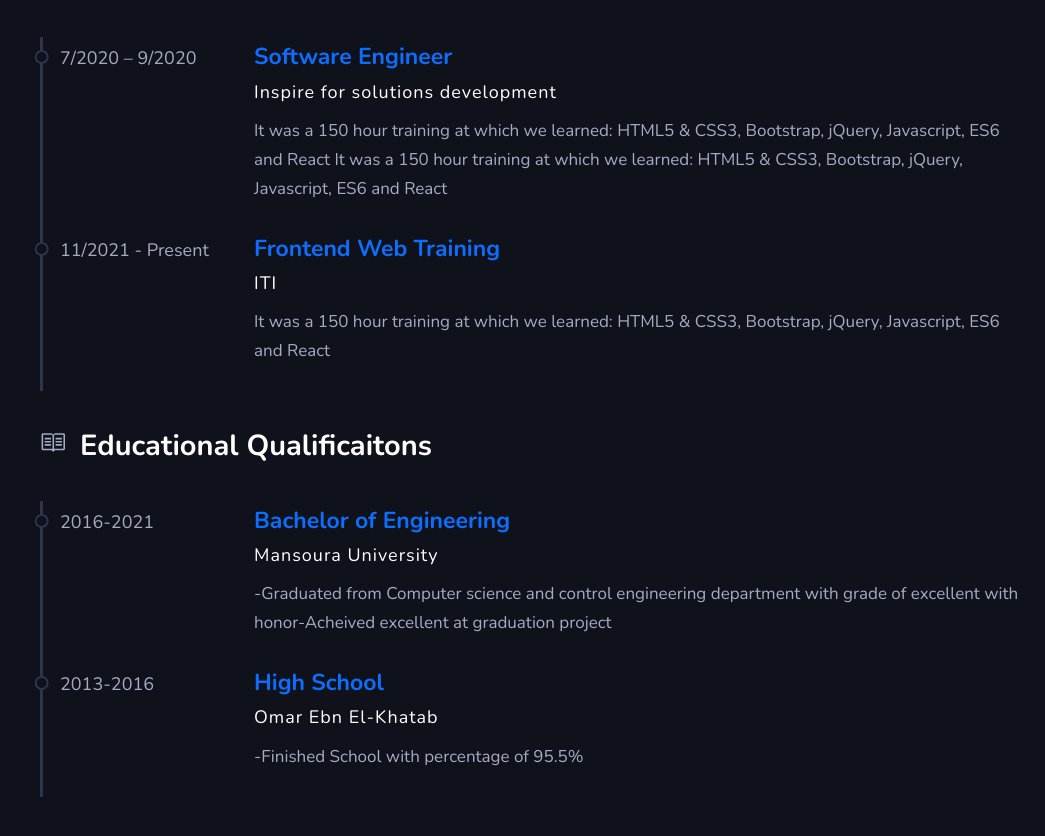
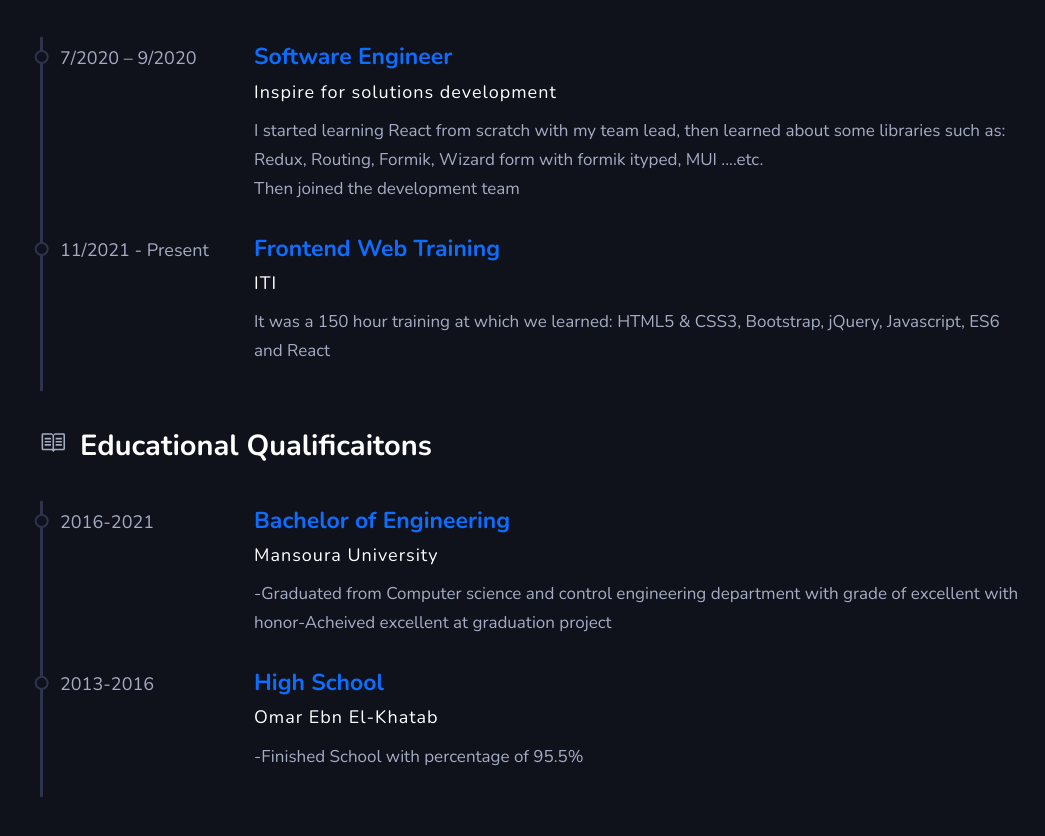
Before and after one commit to abdallahWahbah/Portfolio, a React (Create React App) app: page /Resume in a window 1280 px wide. Shown: the part 872-1708 px from the top of the page, without its empty margins (235-1280 px from the left). Built offline with nearby package versions, Linux system fonts and the light colour scheme.

Commit message:
Updating data

```diff
--- a/src/components/JsonData.js
+++ b/src/components/JsonData.js
@@ -134,8 +134,8 @@ export const workTimeline =
             role: "Software Engineer",
             company: "Inspire for solutions development",
             date: "7/2020 – 9/2020",
-            description: `It was a 150 hour training at which we learned: HTML5 & CSS3, Bootstrap, jQuery, Javascript, ES6 and React
-            It was a 150 hour training at which we learned: HTML5 & CSS3, Bootstrap, jQuery, Javascript, ES6 and React`
+            description: "I started learning React from scratch with my team lead, then learned about some libraries such as: Redux, Routing, Formik, Wizard form with formik ityped, MUI ....etc. \n"
+                        +"\nThen joined the development team"
         },
         {
             role: "Frontend Web Training",
--- a/src/components/Resume/Timeline.js
+++ b/src/components/Resume/Timeline.js
@@ -18,7 +18,7 @@ const Timeline = ({workTimeline}) =>
                         <div className='timeline__item--details'>
                             <h2 className='timeline__item--role'>{item.role}</h2>
                             <h4 className='timeline__item--company'>{item.company}</h4>
-                            <h6 className='timeline__item--description'>{item.description}</h6>
+                            <h6 className='timeline__item--description'>{item.description.split('\n').map(str => <p key={str}>{str}</p>)}</h6>
                         </div>
                     </li>
                 ))}
```
